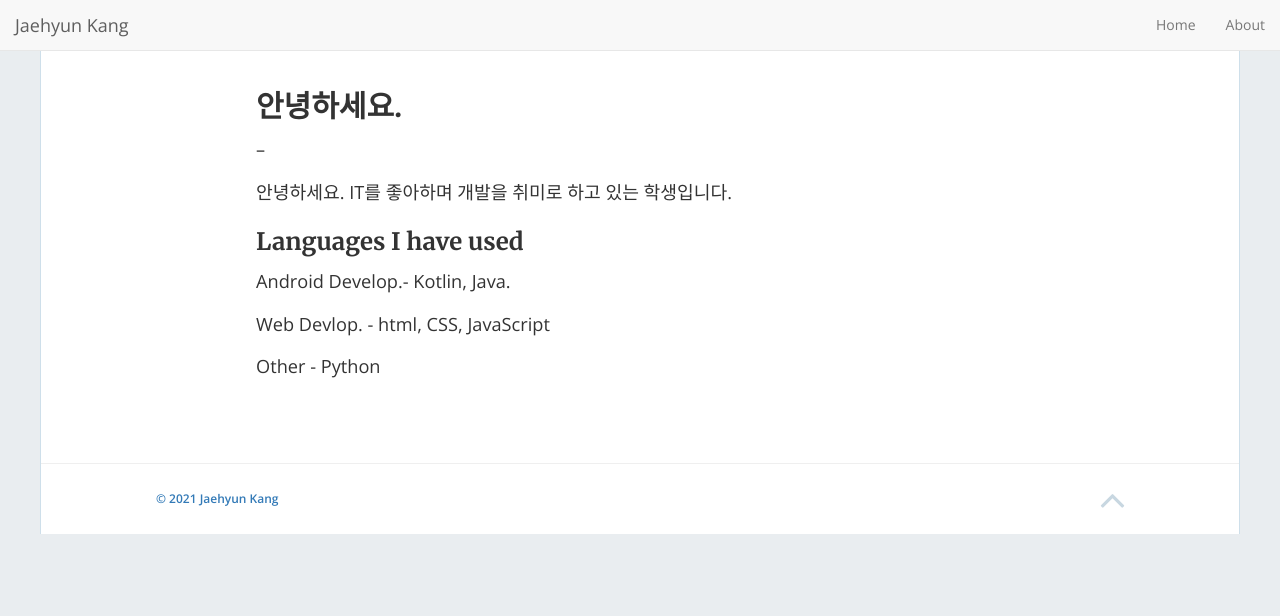
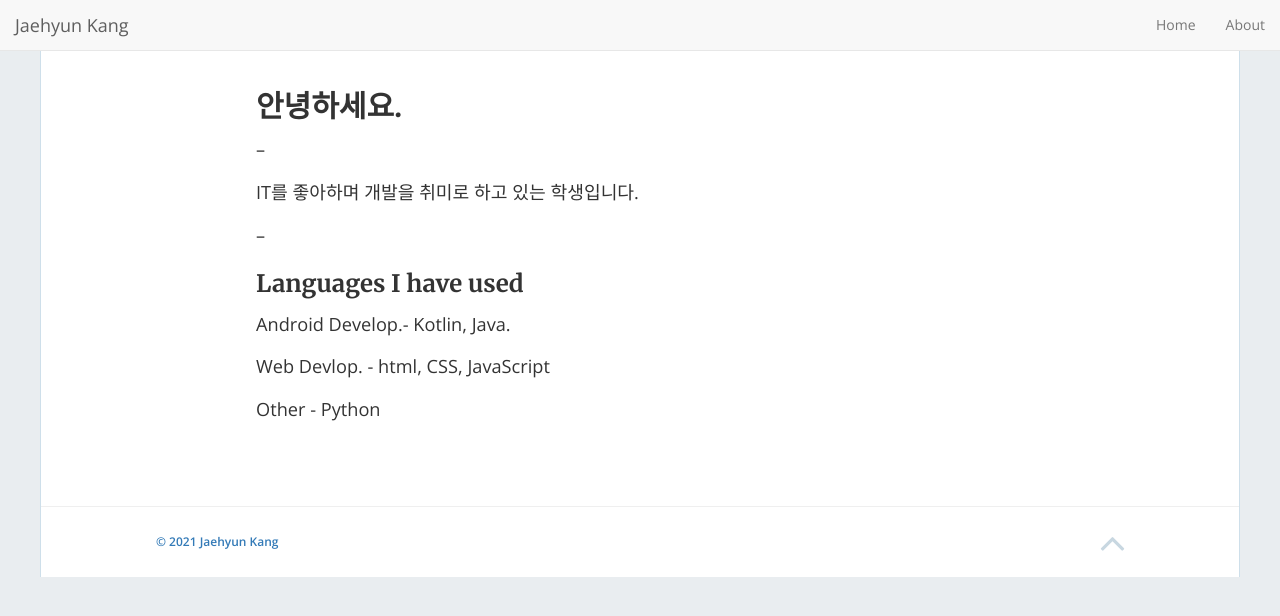
Before and after one commit to jamigibbs/phantom, a Jekyll site: the page built from _pages/about.md, in a window 1280 px wide. Shown: the top 616 px of the page. Built offline with Jekyll 4.4.1, drawn with Linux system fonts in a browser that asks for light colours; nearby versions of some CDN libraries.

Commit message:
Update about.md

```diff
--- a/_pages/about.md
+++ b/_pages/about.md
@@ -7,10 +7,9 @@ permalink: /about/
 ## 안녕하세요.
 --
 
-안녕하세요. IT를 좋아하며 개발을 취미로 하고 있는 학생입니다.
+IT를 좋아하며 개발을 취미로 하고 있는 학생입니다.
 
-
-
+--
 ### Languages I have used
 Android Develop.- Kotlin, Java.
 
```
